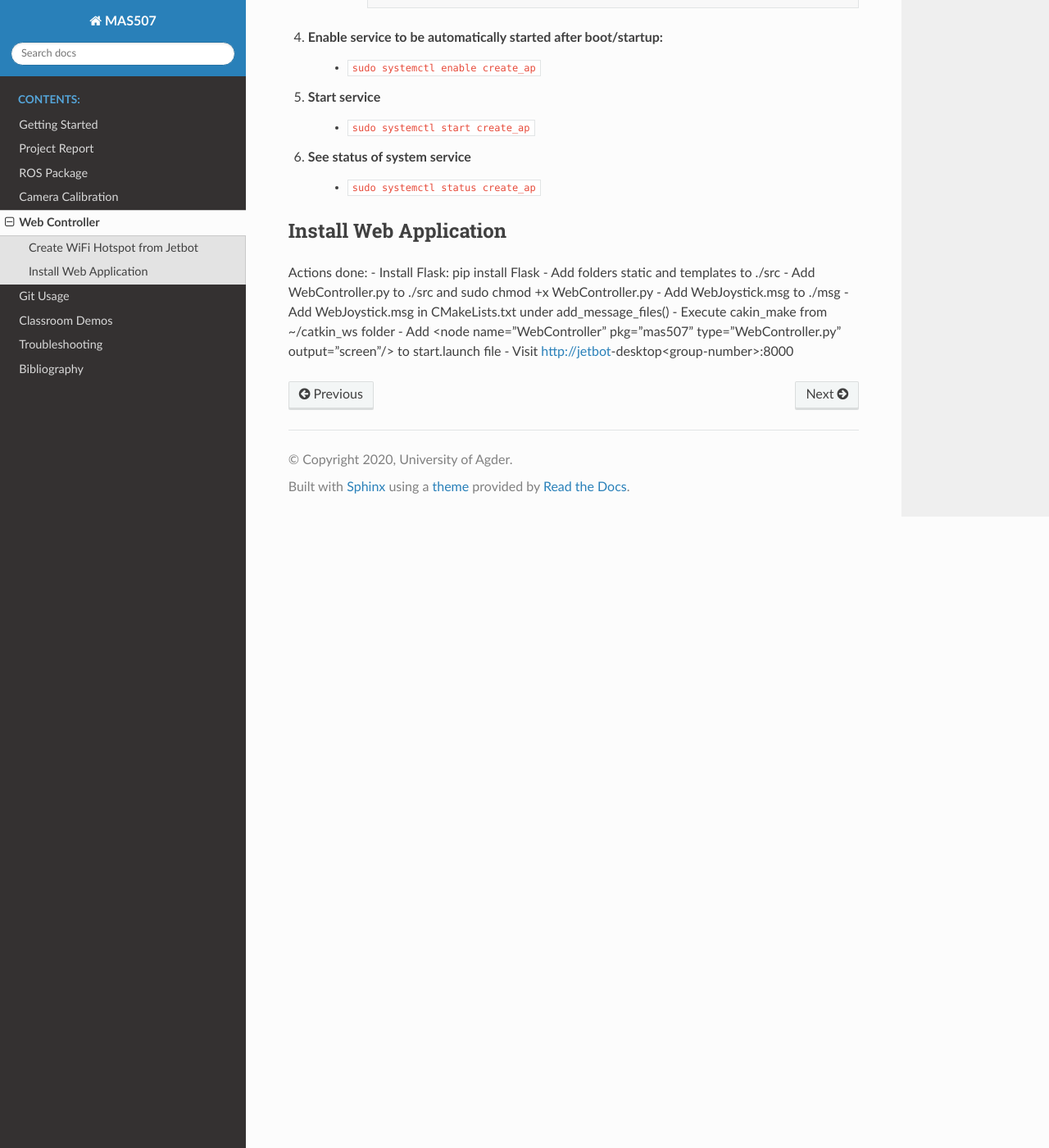
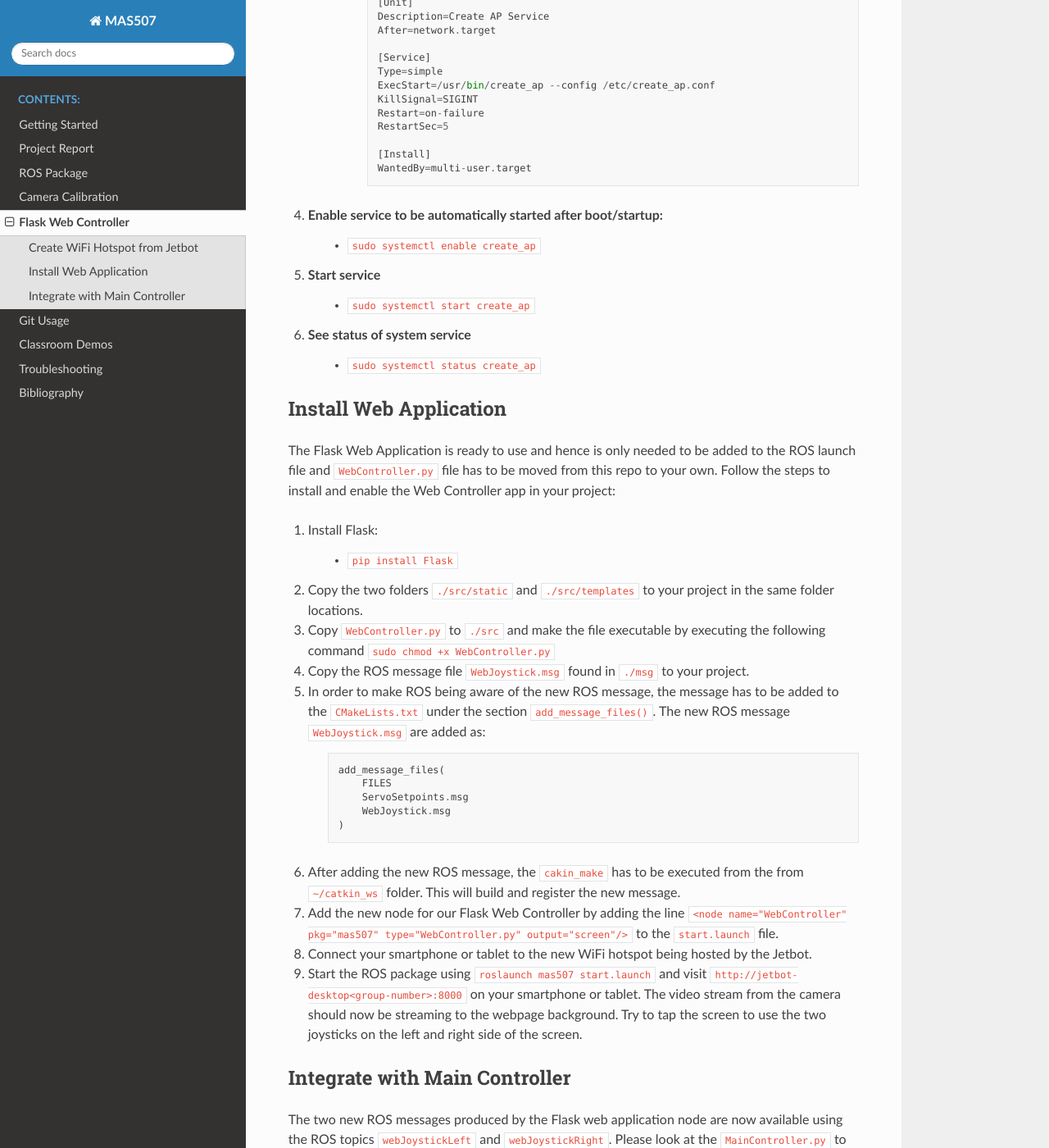
Before and after one commit to Orwatronic/mas_514, a Sphinx documentation site: the page built from docs/src/web-controller.rst, in a window 1280 px wide and 1400 px high, scrolled down 1473 px. Shown: the whole window at 82% size. Built offline with Sphinx 7.4.7 and the Read the Docs theme 2.0.0, drawn with Linux system fonts in a browser that asks for light colours; some of the changed text lies outside the part shown.

Commit message:
Finished up Web Controller docs

```diff
--- a/docs/src/web-controller.rst
+++ b/docs/src/web-controller.rst
@@ -1,6 +1,6 @@
-##############
-Web Controller
-##############
+####################
+Flask Web Controller
+####################
 
 .. figure:: ../figs/webapp/screenshot1.png
     :figclass: align-center
@@ -12,6 +12,10 @@
 *******************************
 Create WiFi Hotspot from Jetbot
 *******************************
+
+In order to achieve sufficient response when using the Web Controller from your smartphone or tablet, it is recommended to configure the Jetbot to host its own hotspot as a system service. The default hotspot service in Ubuntu currently does not allow to be hosted on the same wlan interface while the Jetbot is already connected to a WiFi network (which is the case for us where the Jetbot is connected to yout laptop WiFi hotspot).
+
+It is therefore needed to install some additional software named :code:`linux-wifi-hotspot`. The installation procedure and configuration of this software is described below.
 
 #. Install Linux Hotspot software:
 
@@ -68,12 +72,43 @@
 Install Web Application
 ***********************
 
-Actions done:
-- Install Flask: pip install Flask
-- Add folders static and templates to ./src
-- Add WebController.py to ./src and sudo chmod +x WebController.py
-- Add WebJoystick.msg to ./msg
-- Add WebJoystick.msg in CMakeLists.txt under add_message_files()
-- Execute cakin_make from ~/catkin_ws folder
-- Add <node name="WebController" pkg="mas507" type="WebController.py" output="screen"/> to start.launch file
-- Visit http://jetbot-desktop<group-number>:8000
+The Flask Web Application is ready to use and hence is only needed to be added to the ROS launch file and :code:`WebController.py` file has to be moved from this repo to your own. Follow the steps to install and enable the Web Controller app in your project:
+
+#. Install Flask:
+
+    - :code:`pip install Flask`
+
+#. Copy the two folders :code:`./src/static` and :code:`./src/templates` to your project in the same folder locations.
+
+
+#. Copy :code:`WebController.py` to :code:`./src` and make the file executable by executing the following command :code:`sudo chmod +x WebController.py`
+
+#. Copy the ROS message file :code:`WebJoystick.msg` found in :code:`./msg` to your project.
+
+#. In order to make ROS being aware of the new ROS message, the message has to be added to the :code:`CMakeLists.txt` under the section :code:`add_message_files()`. The new ROS message :code:`WebJoystick.msg` are added as:
+
+    .. code-block::
+
+        add_message_files(
+            FILES
+            ServoSetpoints.msg
+            WebJoystick.msg
+        )
+
+
+#. After adding the new ROS message, the :code:`cakin_make` has to be executed from the from :code:`~/catkin_ws` folder. This will build and register the new message.
+
+#. Add the new node for our Flask Web Controller by adding the line :code:`<node name="WebController" pkg="mas507" type="WebController.py" output="screen"/>` to the :code:`start.launch` file.
+
+#. Connect your smartphone or tablet to the new WiFi hotspot being hosted by the Jetbot.
+
+#. Start the ROS package using :code:`roslaunch mas507 start.launch` and visit :code:`http://jetbot-desktop<group-number>:8000` on your smartphone or tablet. The video stream from the camera should now be streaming to the webpage background. Try to tap the screen to use the two joysticks on the left and right side of the screen.
+
+******************************
+Integrate with Main Controller
+******************************
+
+The two new ROS messages produced by the Flask web application node are now available using the ROS topics :code:`\webJoystickLeft` and :code:`webJoystickRight`. Please look at the :code:`MainController.py` to see how it can be integrated to move the robot. Be aware that the values might be tuned for your specific Jetbot. The implementation and usage of the Web Controller joysticks is also shown below.
+
+.. literalinclude:: ../../src/MainController.py
+    :language: python
```
